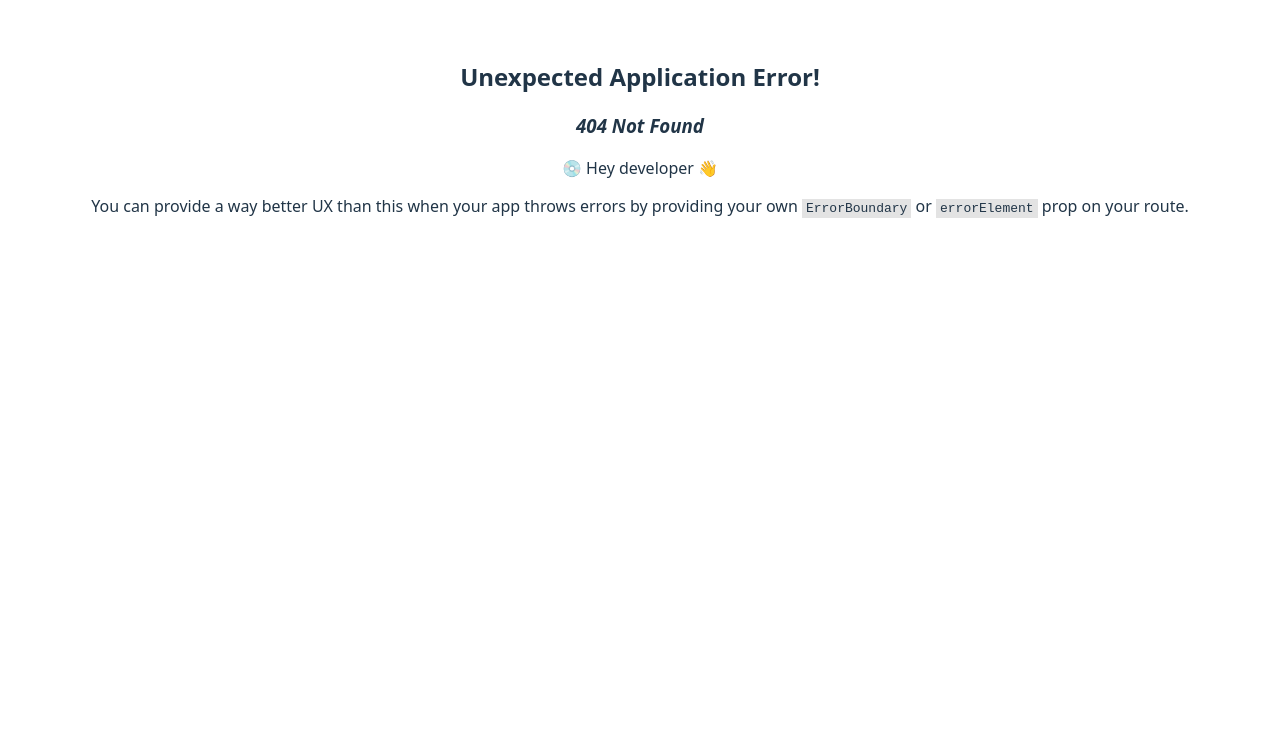
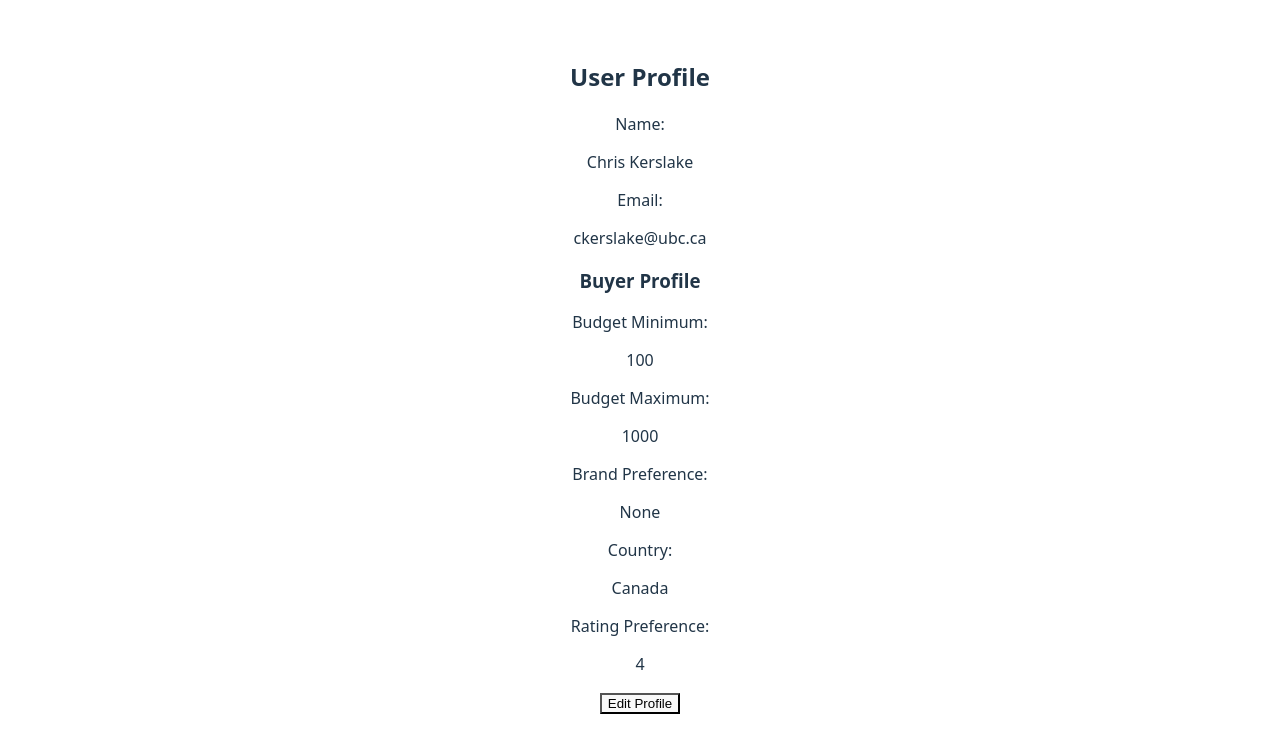
Before and after one commit to zhtgeneral/BuyWise, a React (Vite) app in the folder client/: page /profile in a window 1280 px wide. Before the commit this address had no page. Shown: the top 752 px of the page. Built offline with nearby package versions, Linux system fonts and the light colour scheme.

Commit message:
skeleton editable profile page

```diff
--- /dev/null
+++ b/client/src/components/EditableProfileField.jsx
@@ -0,0 +1,12 @@
+export default function EditableProfileField({ label, value, isEditing, onChange, type = 'text'}) {
+  return (
+    <div>
+      <label>{label}</label>
+      {isEditing ? (
+        <input type={type} value={value} onChange={e => onChange(e.target.value)} />
+      ) : (
+        <p>{value}</p>
+      )}
+    </div>
+  );
+}
--- a/client/src/main.jsx
+++ b/client/src/main.jsx
@@ -7,6 +7,7 @@ import { store } from './libs/store'
 import Layout from './Layout';
 import HomePage from './pages/HomePage'
 import LoginPage from './pages/LoginPage';
+import ProfilePage from './pages/ProfilePage';
 
 
 
@@ -27,6 +28,10 @@ const router = createBrowserRouter([
       {
         path: 'login',
         element: <LoginPage />
+      },
+      {
+        path: 'profile',
+        element: <ProfilePage />
       },
     ]
   }
--- /dev/null
+++ b/client/src/pages/ProfilePage.jsx
@@ -0,0 +1,117 @@
+import { useState } from 'react';
+import EditableProfileField from '../components/EditableProfileField';
+
+export default function ProfilePage() {
+  const [isEditing, setIsEditing] = useState(false);
+
+  const [userProfile, setUserProfile] = useState({
+    name: 'Chris Kerslake',
+    email: 'ckerslake@ubc.ca',
+    seller: {
+      budgetMin: '100',
+      budgetMax: '1000',
+      brandPreference: 'None',
+      country: 'Canada',
+      ratingPreference: '4',
+    },
+  });
+
+  const handleChange = (field, value) => {
+    setUserProfile(prev => ({
+      ...prev,
+      seller: {
+        ...prev.seller,
+          [field]: value,
+      },
+    }));
+  };
+
+  const handleSave = () => {
+    //TODO: Save feature to put data into backend
+    setIsEditing(false);
+  };
+
+  return (
+    <main>
+      <h2>User Profile</h2>
+
+      <div>
+        <EditableProfileField
+          label="Name:"
+          value={userProfile.name}
+          isEditing={isEditing}
+          onChange={val => handleChange('name', val)}
+          type="name"
+        />
+      </div>
+
+      <div>
+        <EditableProfileField
+          label="Email:"
+          value={userProfile.email}
+          isEditing={isEditing}
+          onChange={val => handleChange('email', val)}
+          type="email"
+        />
+      </div>
+
+      <h3>Buyer Profile</h3>
+      <div>
+        <EditableProfileField
+          label="Budget Minimum:"
+          value={userProfile.seller.budgetMin}
+          isEditing={isEditing}
+          onChange={val => handleChange('budgetMin', val)}
+          type="number"
+        />
+      </div>
+      <div>
+        <EditableProfileField
+          label="Budget Maximum:"
+          value={userProfile.seller.budgetMax}
+          isEditing={isEditing}
+          onChange={val => handleChange('budgetMax', val)}
+          type="number"
+        />
+      </div>
+      <div>
+        <EditableProfileField
+          label="Brand Preference:"
+          value={userProfile.seller.brandPreference}
+          isEditing={isEditing}
+          onChange={val => handleChange('brandPreference', val)}
+          type="text"
+        />
+      </div>
+      <div>
+        <EditableProfileField
+          label="Country:"
+          value={userProfile.seller.country}
+          isEditing={isEditing}
+          onChange={val => handleChange('country', val)}
+          type="text"
+        />
+      </div>
+      <div>
+        <EditableProfileField
+          label="Rating Preference:"
+          value={userProfile.seller.ratingPreference}
+          isEditing={isEditing}
+          onChange={val => handleChange('ratingPreference', val)}
+          type="number"
+        />
+      </div>
+
+      <div>
+        {isEditing ? (
+          <>
+            <button onClick={handleSave}>Save</button>
+            <button onClick={() => setIsEditing(false)}>Cancel</button>
+          </>
+        ) : (
+          <button onClick={() => setIsEditing(true)}>Edit Profile</button>
+        )}
+      </div>
+    </main>
+  );
+}
```
